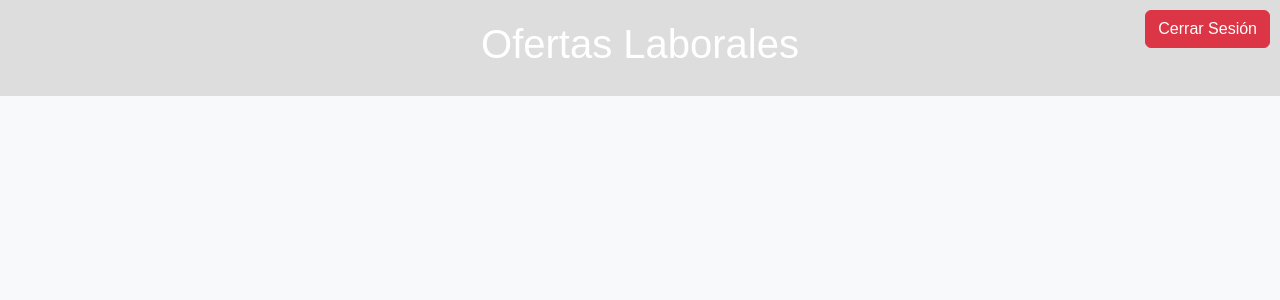
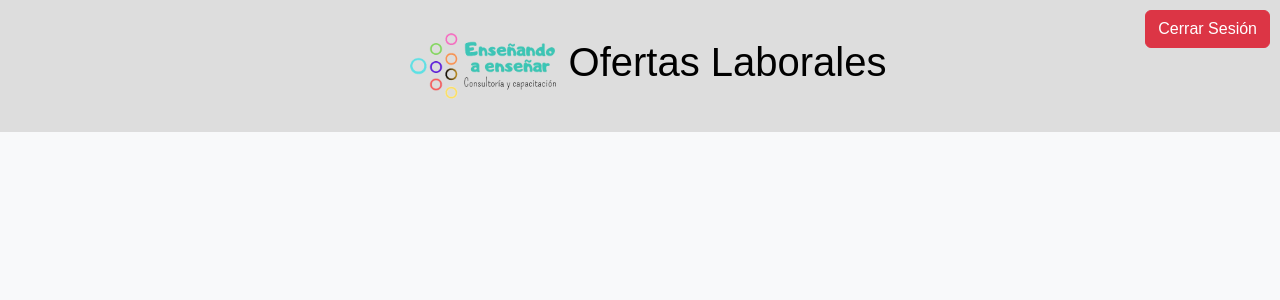
Before and after one commit to YoSoyGeorgi/transitionscroll, a PHP site: page /bolsa_trabajo/index.php in a window 1280 px wide. Shown: the top 300 px of the page. Run offline with PHP 8.4, Linux system fonts and the light colour scheme; the visitor is signed in with stand-in values (Sample User, id 1); data that the repository does not hold is empty.

Commit message:
Final final

```diff
--- a/bolsa_trabajo/admin/alta_usuario.php
+++ b/bolsa_trabajo/admin/alta_usuario.php
@@ -26,7 +26,7 @@
 
 
         <div class="row">
-            <div class="col-md-4 mb-4">
+            <div class="col-md-3 mb-4">
                 <!-- Formulario de Registro -->
                 <form action="procesar_registro.php" method="post">
                     <div class="mb-3">
--- a/bolsa_trabajo/admin/alta_vacante.php
+++ b/bolsa_trabajo/admin/alta_vacante.php
@@ -25,7 +25,7 @@
 
 
         <div class="row">
-            <div class="col-md-4 mb-4">
+            <div class="col-md-3 mb-4">
                 <h2>Agregar vacante</h2>
                 <!-- Formulario de Registro -->
                 <form action="procesar_vacante.php" method="post">
--- a/bolsa_trabajo/index.php
+++ b/bolsa_trabajo/index.php
@@ -15,9 +15,12 @@
 
         header {
             background-color: #ddd;
-            color: #fff;
+            color: #000;
             padding: 20px;
             text-align: center;
+            display: flex;
+            align-items: center;
+            justify-content: center;
         }
 
         .container {
@@ -60,6 +63,7 @@
 <body>
 
     <header>
+        <img src="../img/ense.png" alt="Logo" style="width: 175px;">
         <h1>Ofertas Laborales</h1>
     </header>
 
```
